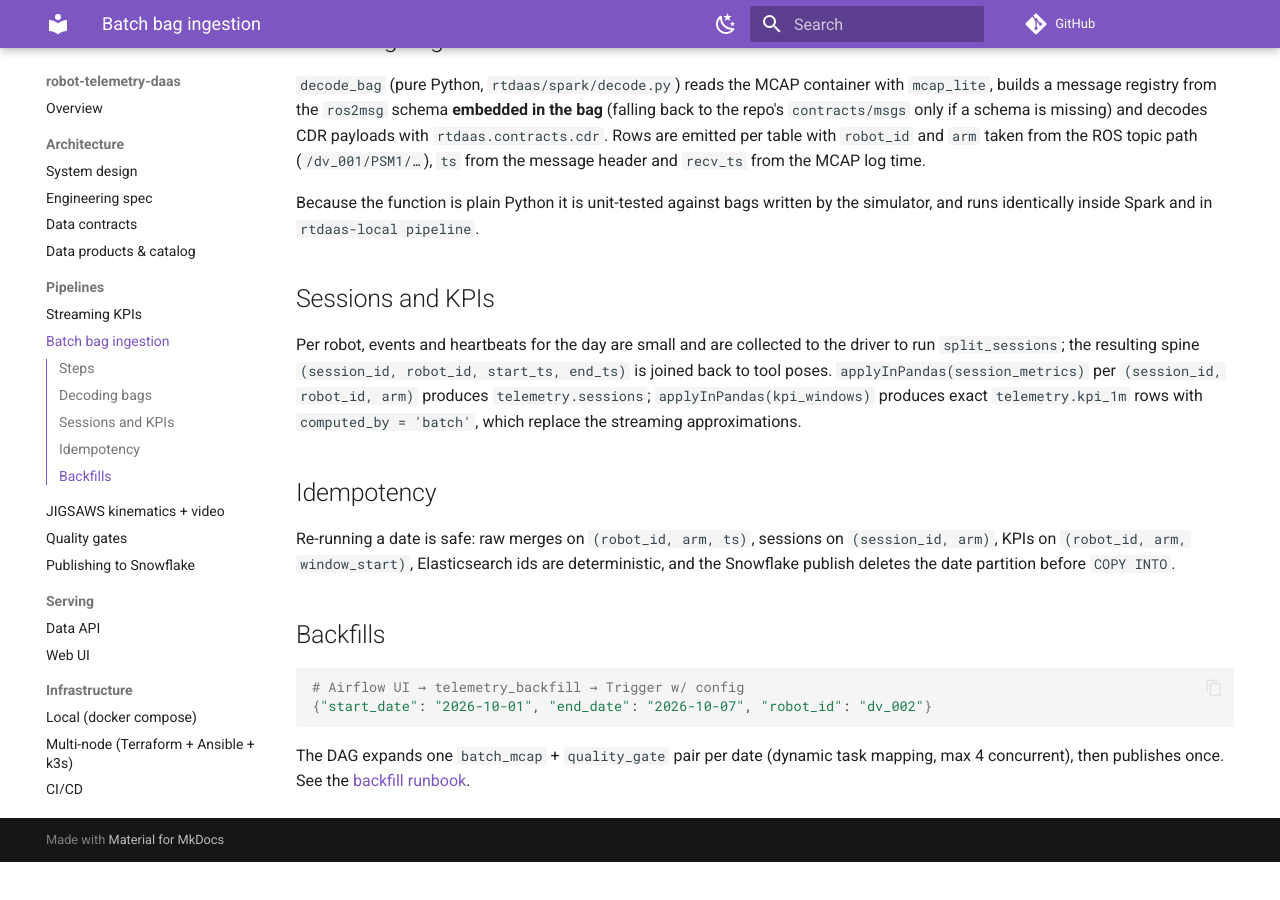
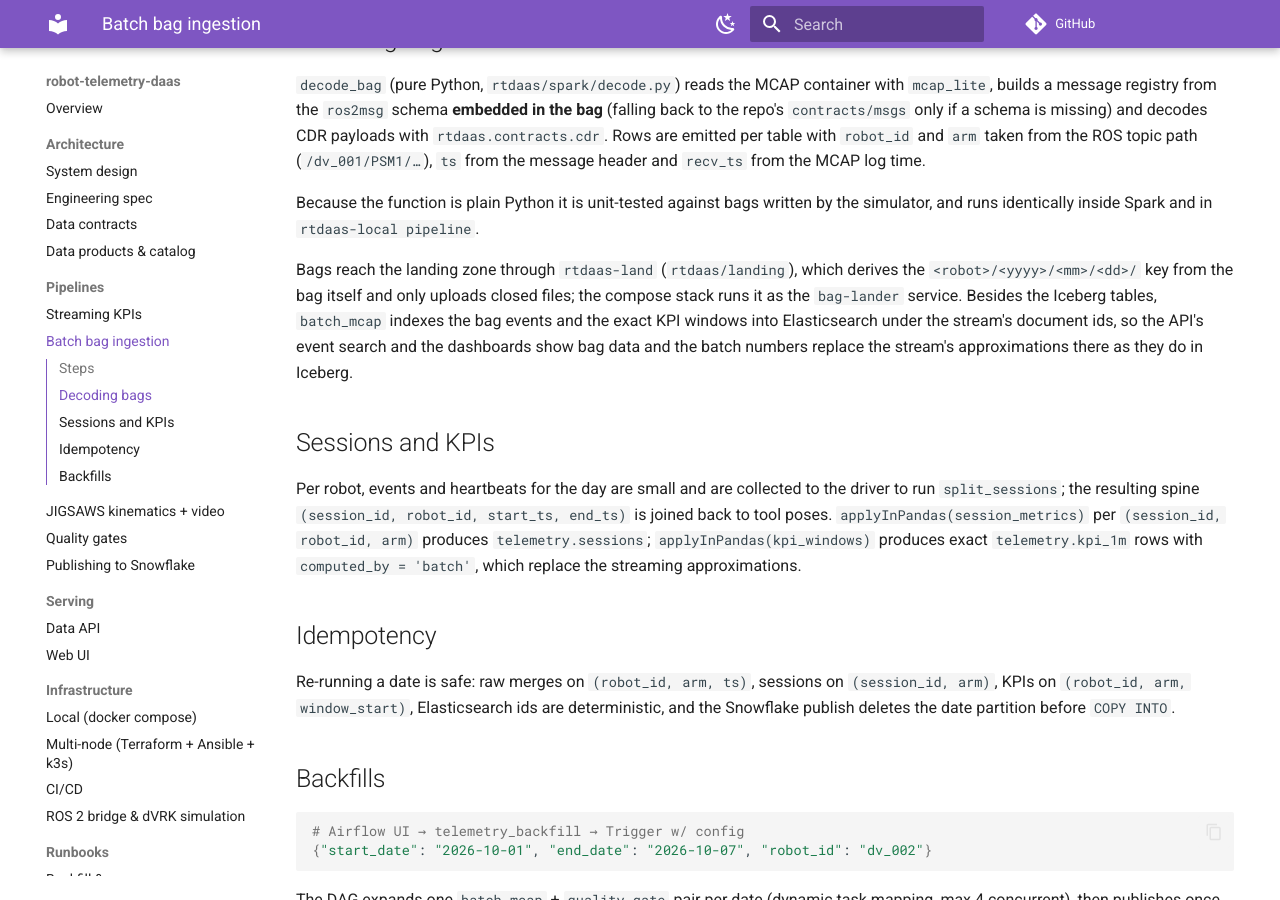
Before and after one commit to tom-f-oconnell/robot-telemetry-daas, an MkDocs documentation site: the page built from docs/pipelines/batch-bags.md, in a window 1280 px wide and 900 px high, scrolled down 2681 px. Built offline with MkDocs 1.6.1 and Material for MkDocs 9.7.7, drawn with Linux system fonts in a browser that asks for light colours; comment, search, counter and statistics services are not loaded; before the commit the page ends 3543 px from its top, so only the background shows below that.

Commit message:
docs: catalog persistence, bag landing, UI and dq_daily verified; open items
Co-Authored-By: Claude Opus 5.5 <noreply@anthropic.com>

```diff
--- a/docs/pipelines/batch-bags.md
+++ b/docs/pipelines/batch-bags.md
@@ -27,6 +27,13 @@ topic path (`/dv_001/PSM1/…`), `ts` from the message header and `recv_ts` from
 Because the function is plain Python it is unit-tested against bags written by the simulator,
 and runs identically inside Spark and in `rtdaas-local pipeline`.
 
+Bags reach the landing zone through `rtdaas-land` (`rtdaas/landing`), which derives the
+`<robot>/<yyyy>/<mm>/<dd>/` key from the bag itself and only uploads closed files; the compose
+stack runs it as the `bag-lander` service. Besides the Iceberg tables, `batch_mcap` indexes the
+bag events and the exact KPI windows into Elasticsearch under the stream's document ids, so the
+API's event search and the dashboards show bag data and the batch numbers replace the stream's
+approximations there as they do in Iceberg.
+
 ## Sessions and KPIs
 
 Per robot, events and heartbeats for the day are small and are collected to the driver to run
```
Also changed, not shown: CLAUDE.md (+29 -5 lines), docs/dev/verification.md (+4 -0 lines).
